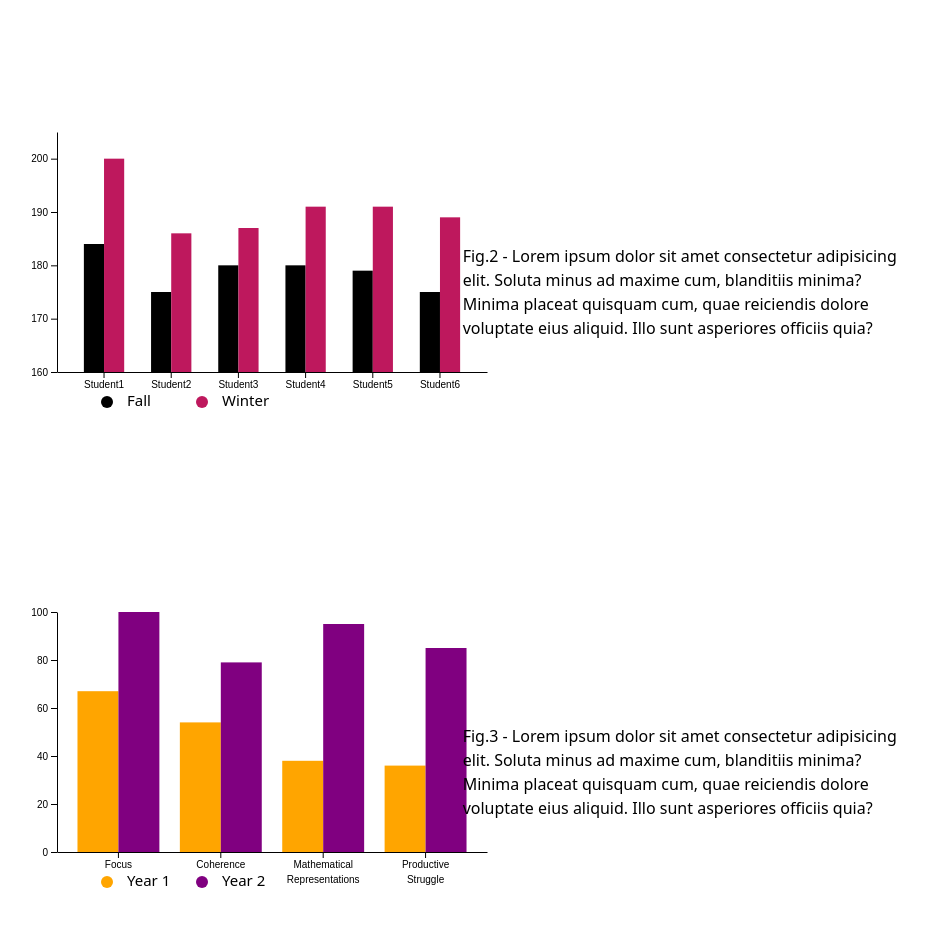
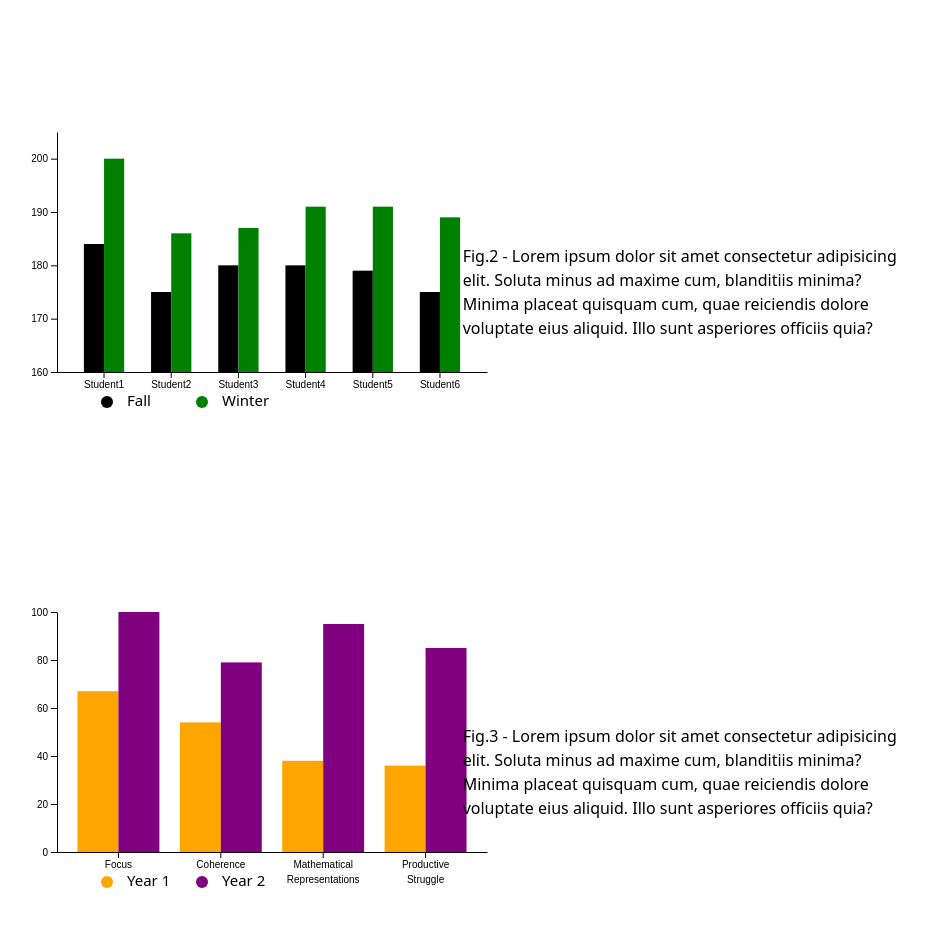
Before and after one commit to mattrbanks/kasey-banks-professional-portfolio, a Gatsby site: page / in a window 1280 px wide. Shown: the part 2400-3332 px from the top of the page, without its empty margins (156-1083 px from the left). Built offline with nearby package versions, Linux system fonts and the light colour scheme; Gatsby itself is replaced by a stand-in of ours; a web font is replaced by a local one.

Commit message:
Changed rect color of field2 for barChartTwo.

```diff
--- a/src/components/barChartTwo.js
+++ b/src/components/barChartTwo.js
@@ -142,9 +142,9 @@ const BarChartTwo = () => {
       .enter()
       .append("rect")
       .attr("class", "bar field2")
-      .style("fill", "#BE185D")
+      .style("fill", "green")
       .on("mouseover", function (d, i) {
-        d3.select(this).style("fill", d3.rgb(color("#BE185D")).darker(2));
+        d3.select(this).style("fill", d3.rgb(color("green")).darker(2));
 
         let y = d3.select(this).attr("y");
         let x = d3.select(this).attr("x");
@@ -159,7 +159,7 @@ const BarChartTwo = () => {
           .attr("alignment-baseline", "middle");
       })
       .on("touchstart", function (d, i) {
-        d3.select(this).style("fill", d3.rgb(color("#BE185D")).darker(2));
+        d3.select(this).style("fill", d3.rgb(color("green")).darker(2));
 
         let y = d3.select(this).attr("y");
         let x = d3.select(this).attr("x");
@@ -174,12 +174,12 @@ const BarChartTwo = () => {
           .attr("alignment-baseline", "middle");
       })
       .on("mouseout", function () {
-        d3.select(this).style("fill", color("#BE185D"));
+        d3.select(this).style("fill", color("green"));
 
         d3.select("#ID").remove();
       })
       .on("touchend", function () {
-        d3.select(this).style("fill", color("#BE185D"));
+        d3.select(this).style("fill", color("green"));
 
         d3.select("#ID").remove();
       })
@@ -212,7 +212,7 @@ const BarChartTwo = () => {
       .attr("cx", 145)
       .attr("cy", 270)
       .attr("r", 6)
-      .style("fill", "#BE185D");
+      .style("fill", "green");
     svg
       .append("text")
       .attr("x", 70)
```
